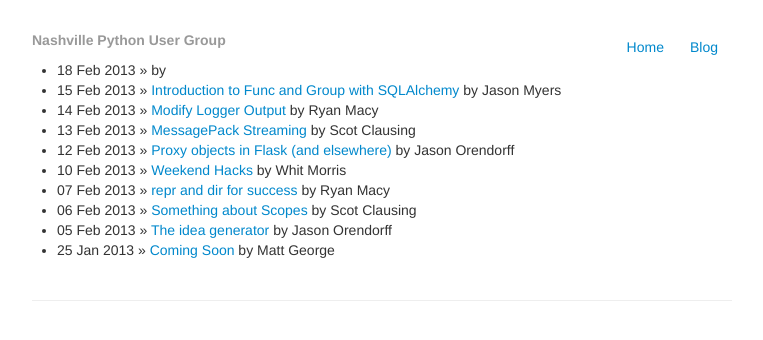
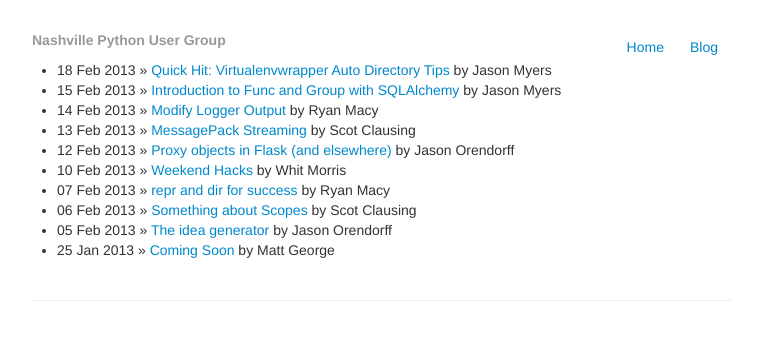
Before and after one commit to pynashorg/pynashorg.github.com, a Jekyll site: the page built from blog/index.html, in a window 1280 px wide. Shown: the top 340 px of the page, without its empty margins (258-1021 px from the left). Built offline with Jekyll 4.4.1, drawn with Linux system fonts in a browser that asks for light colours; nearby versions of some CDN libraries; library files that are not in the unit come from our copies; some of the changed lines change nothing that is shown.

Commit message:
fixing title

```diff
--- a/_posts/2013-02-18-quick-hit-virtualenvwrapper-auto-dir.md
+++ b/_posts/2013-02-18-quick-hit-virtualenvwrapper-auto-dir.md
@@ -1,11 +1,10 @@
 ---
 layout: post
-title: Quick Hit: Virtualenvwrapper Auto Directory Tips
+title: Quick Hit&#58; Virtualenvwrapper Auto Directory Tips
 author: Jason Myers
 comments: true
 ---
 
-##Quick Hit: Virtualenvwrapper Auto Directory Tips
 
 I use [virtualenvwrapper](http://virtualenvwrapper.readthedocs.org/en/latest) to manage my virtual environments,
 and I store everything in a projects folder in my home directory.  Thanks to a tip on the virtualenvwrapper site,
```
